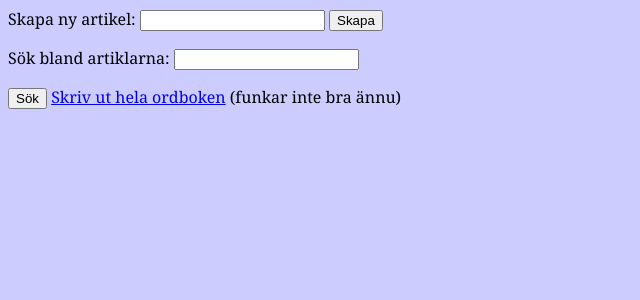
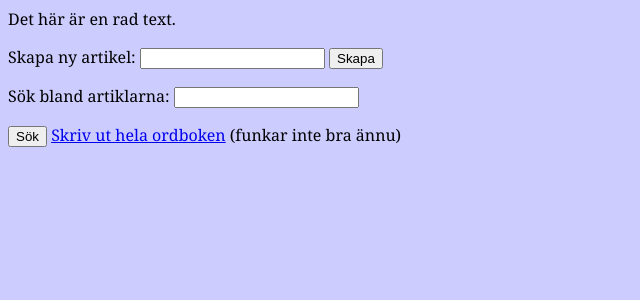
Before and after one commit to reutenauer/Talgoxe, a Django app: template sdl/talgoxe/templates/talgoxe/index.html in a window 1280 px wide. Shown: the top 300 px of the page, without its empty margins (0-640 px from the left). Run offline with Django 3.2, Linux system fonts and the light colour scheme; the template is opened without the code that fills it, so the values that code supplies are empty.

Commit message:
En dum rad text.

```diff
--- a/sdl/talgoxe/templates/talgoxe/ordlista.html
+++ b/sdl/talgoxe/templates/talgoxe/ordlista.html
@@ -1,3 +1,4 @@
+<p>Det här är en rad text.</p>
 <div>
 {% include "talgoxe/ny_stickord.html" %}
 <p>Sök bland artiklarna: <input type="text" id="sok-artikel" /></p>
```
